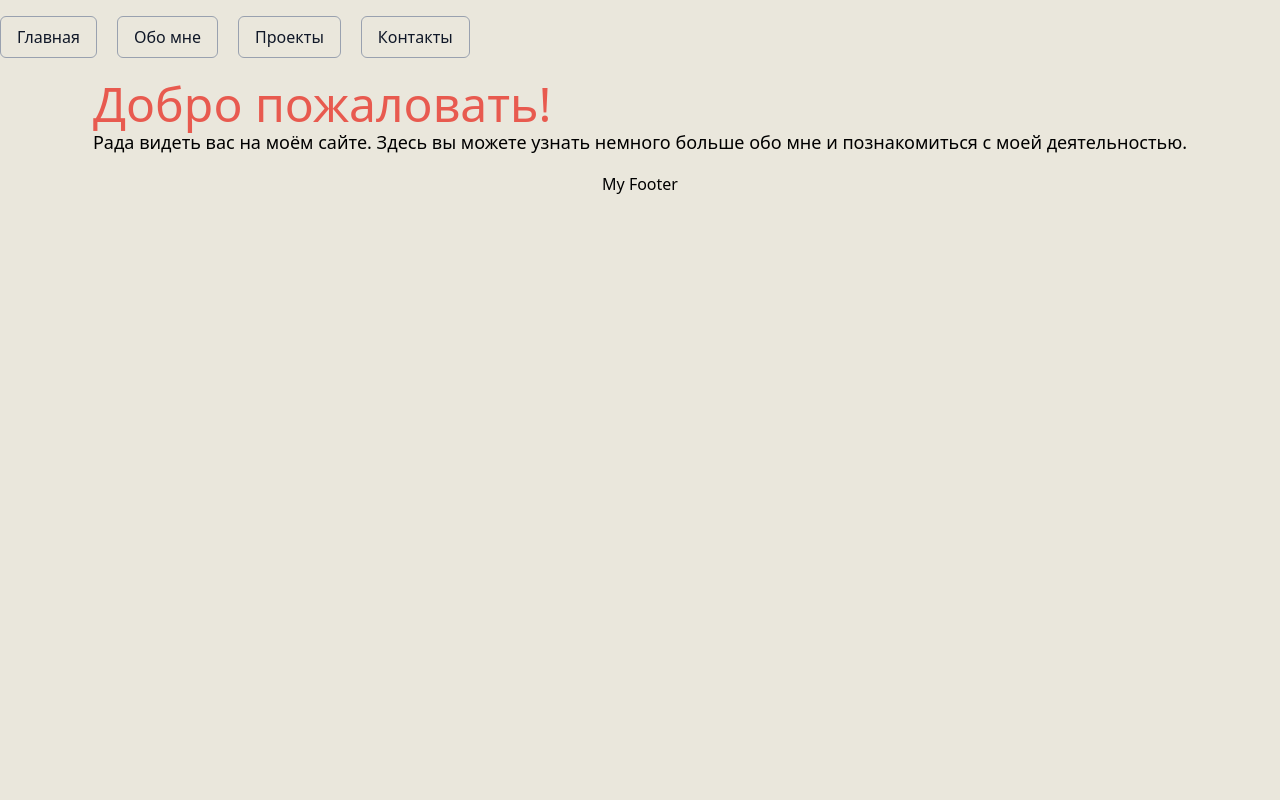
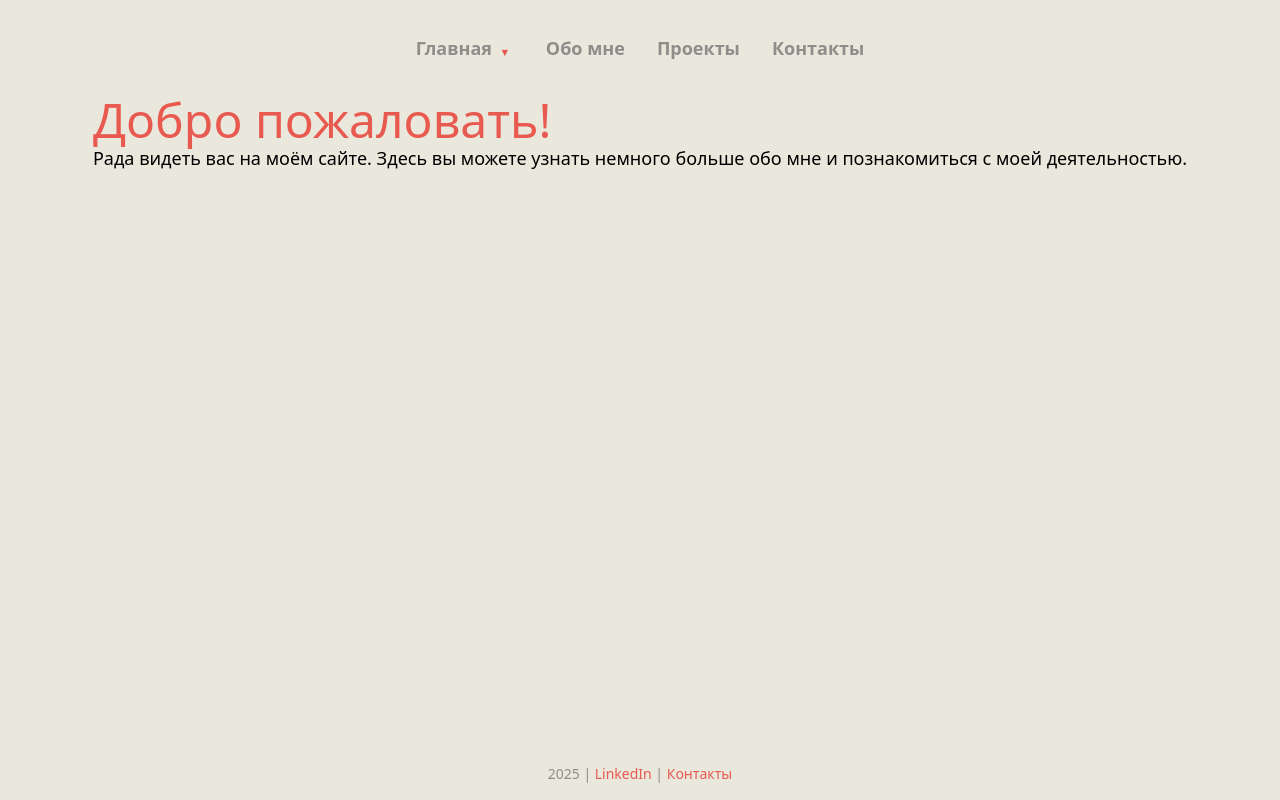
Before and after one commit to DinaTash/full-stack-dev, an Astro site in the folder myportfolio/: page / in a window 1280 px wide. Built offline with nearby package versions, Linux system fonts and the light colour scheme; Astro itself is replaced by a stand-in of ours.

Commit message:
components

```diff
--- a/myportfolio/src/components/Button.astro
+++ b/myportfolio/src/components/Button.astro
@@ -1,9 +1,9 @@
 ---
-const { href, text } = Astro.props;
+const { href, text, isActive } = Astro.props;
 ---
 
-<a href={href}>
-  <button class="px-4 py-2 border border-gray-400 text-gray-900 rounded-md bg-transparent cursor-pointer transition-colors duration-200 ease-in-out hover:bg-gray-300">
-    {text}
-  </button>
+<a href={href} class="relative flex items-center gap-1 text-lg font-semibold text-[#8E8D8A] transition hover:text-[#E85A4F]">
+  <span>{text}</span>
+  {isActive && <span class="text-[#E85A4F] scale-60 origin-center relative top-1">▼</span>}
+  <span class="absolute left-0 bottom-0 w-full h-0.5 bg-[#E85A4F] scale-x-0 transition-transform duration-300 hover:scale-x-100"></span>
 </a>
--- a/myportfolio/src/components/Footer.astro
+++ b/myportfolio/src/components/Footer.astro
@@ -1 +1,5 @@
-<h1 class="text-black py-4 text-center">My Footer</h1>
+<h1 class="text-[#8E8D8A] py-4 text-center text-sm fixed bottom-0 left-0 w-full bg-[#EAE7DC]">
+    2025 |
+    <a href="https://www.linkedin.com/" class="text-[#E85A4F] hover:text-[#E98074] transition-colors">LinkedIn</a> |
+    <a href="/contact" class="text-[#E85A4F] hover:text-[#E98074] transition-colors">Контакты</a>
+  </h1>
--- a/myportfolio/src/components/Header.astro
+++ b/myportfolio/src/components/Header.astro
@@ -1,10 +1,12 @@
 ---
 import Button from "./Button.astro";
+
+const currentPage = Astro.url.pathname; // Получаем текущий путь страницы
 ---
 
-<div class="w-full flex space-x-5 h-20 pt-4 pb-4">
-  <Button href="/" text="Главная" />
-  <Button href="/about" text="Обо мне" />
-  <Button href="/projects" text="Проекты" />
-  <Button href="/contact" text="Контакты" />
+<div class="w-full flex justify-center space-x-8 h-24 items-center bg-[#EAE7DC]">
+  <Button href="/" text="Главная" isActive={currentPage === '/'} />
+  <Button href="/about" text="Обо мне" isActive={currentPage === '/about'} />
+  <Button href="/projects" text="Проекты" isActive={currentPage === '/projects'} />
+  <Button href="/contact" text="Контакты" isActive={currentPage === '/contact'} />
 </div>
```
